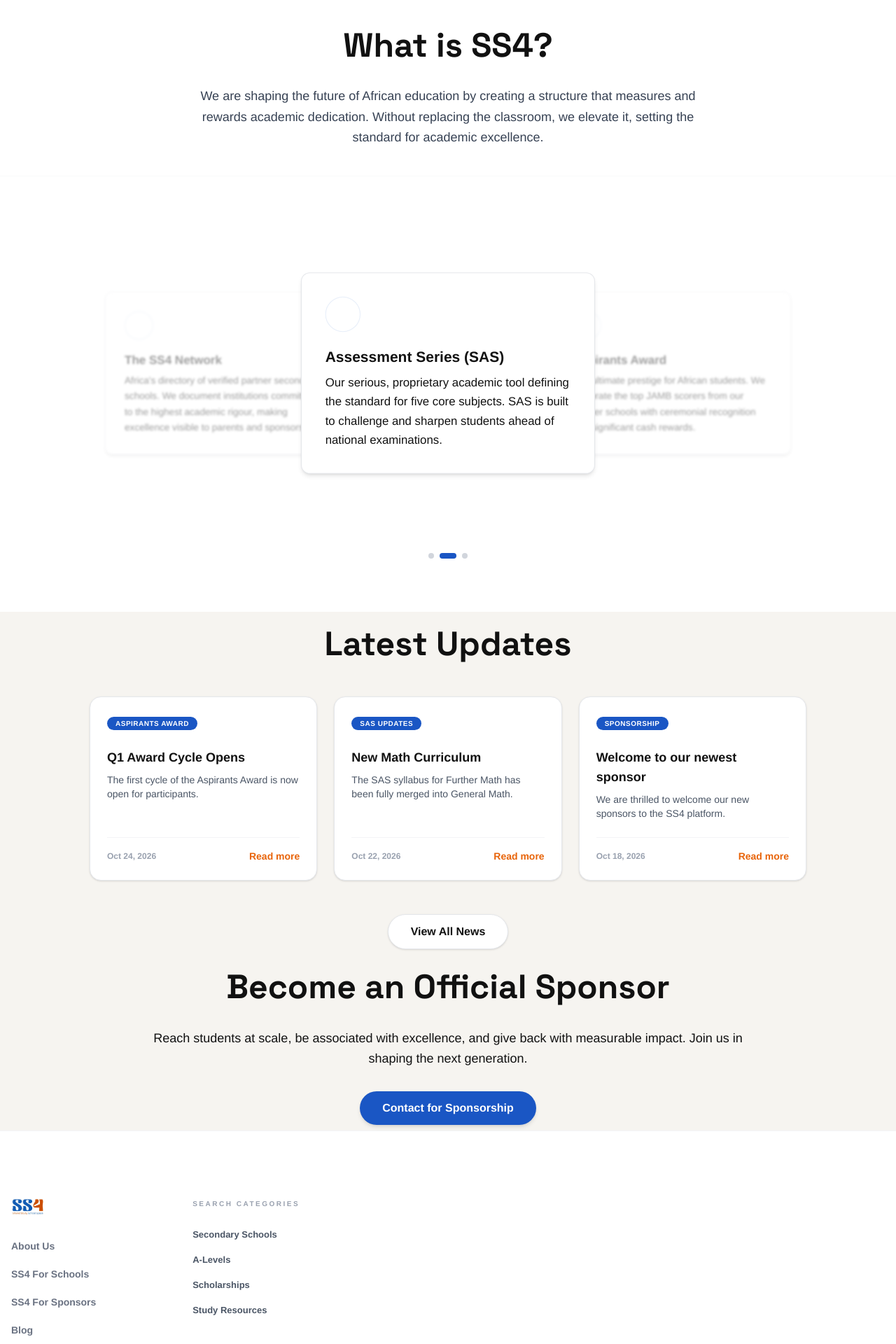
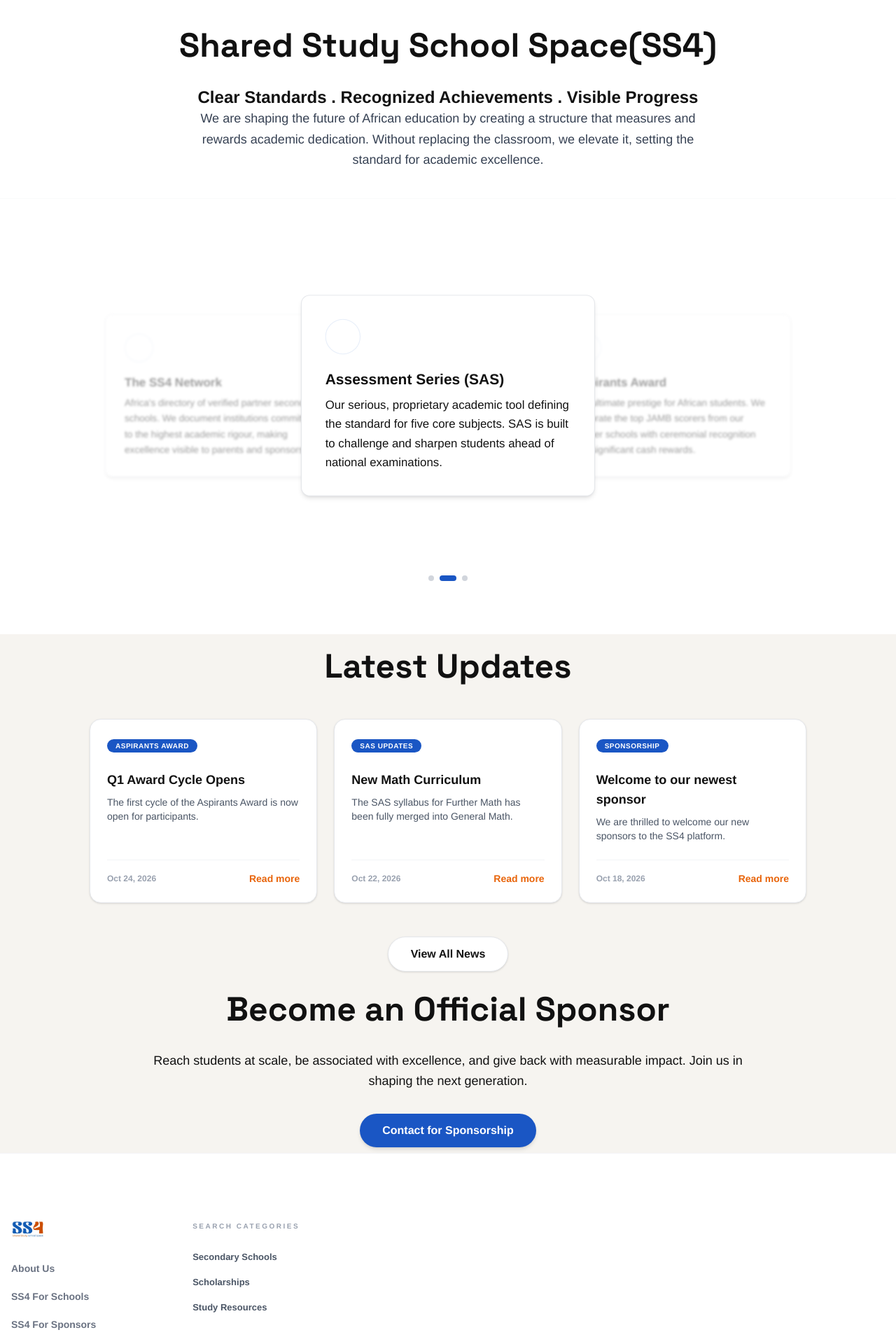
Before and after one commit to Shared-Studies-SchoolSpace/ss4-live, a React (Vite) app: page / in a window 1280 px wide. Shown: the part 980-2900 px from the top of the page at 70% size. Built offline with nearby package versions, Linux system fonts and the light colour scheme; some icons are missing.

Commit message:
minor changes

```diff
--- a/src/components/Footer.jsx
+++ b/src/components/Footer.jsx
@@ -40,7 +40,7 @@ export const Footer = () => {
                 <img src="/ss4_logo.jpg" alt="SS4" className="h-6" />
              </div>
              <ul className="space-y-4">
-                {['About Us', 'SS4 For Schools', 'SS4 For Sponsors', 'Blog', 'Contact SS4', 'Careers', 'Press'].map(l => (
+                {['About Us', 'SS4 For Schools', 'SS4 For Sponsors', 'Blog', 'Contact SS4'].map(l => (
                     <li key={l}><a href="#" className="text-sm font-bold text-gray-500 hover:text-brand-accent">{l}</a></li>
                 ))}
              </ul>
@@ -48,7 +48,7 @@ export const Footer = () => {
 
           <FooterColumn
             title="Search Categories"
-            links={['Secondary Schools', 'A-Levels', 'Scholarships', 'Study Resources']}
+            links={['Secondary Schools', 'Scholarships', 'Study Resources']}
           />
         </div>
 
--- a/src/pages/Landing.jsx
+++ b/src/pages/Landing.jsx
@@ -18,7 +18,8 @@ export default function LandingPage() {
 
       <SectionWrapper variant="white" py={5} className="bg-white">
         <div className="max-w-4xl mx-auto py-10 text-center">
-          <H2>What is SS4?</H2>
+          <H2>Shared Study School Space(SS4)</H2>
+          <h1 className="text-2xl font-bold">Clear Standards . Recognized Achievements . Visible Progress</h1>
           <BodyLarge className="text-gray-700 max-w-3xl mx-auto leading-relaxed">
             We are shaping the future of African education by creating a structure that measures and rewards academic dedication. Without replacing the classroom, we elevate it, setting the standard for academic excellence.
           </BodyLarge>
```
